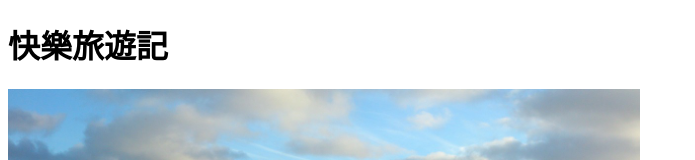
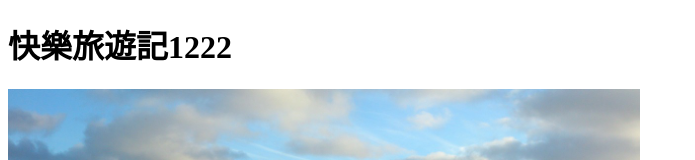
Before and after one commit to AmandaxLu/AmandaxLu.github.io, a plain HTML site: page index.html in a window 1280 px wide. Shown: the top 160 px of the page, without its empty margins (0-695 px from the left). Drawn offline with Linux system fonts and the light colour scheme.

Commit message:
Update index.html

```diff
--- a/index.html
+++ b/index.html
@@ -6,7 +6,7 @@
     <title>快樂旅遊記</title>
 </head>
 <body>
-    <h1>快樂旅遊記</h1>
+    <h1>快樂旅遊記1222</h1>
     <img src="img/newzealand-987834_1280.jpg" alt="" width="50%">
 </body>
 </html>
```
